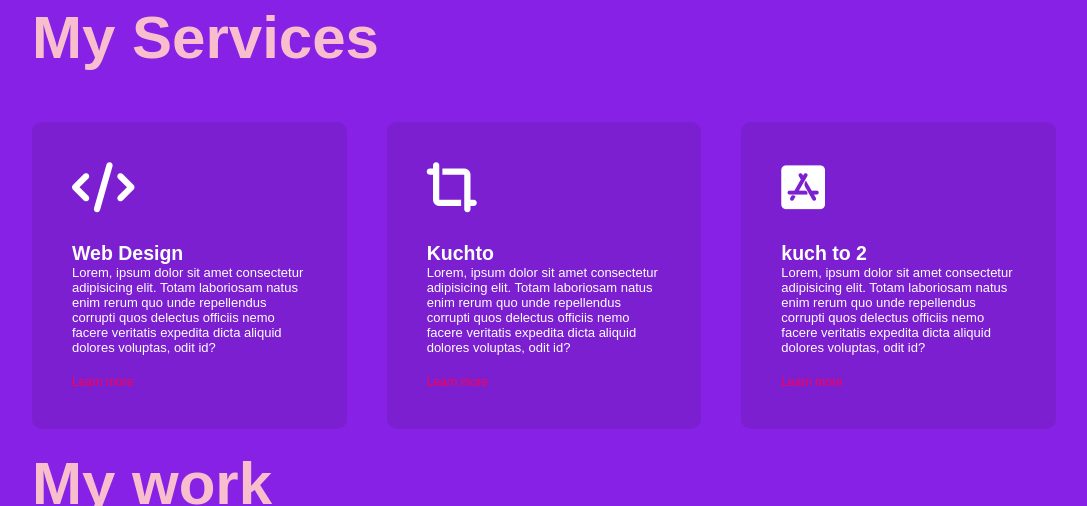
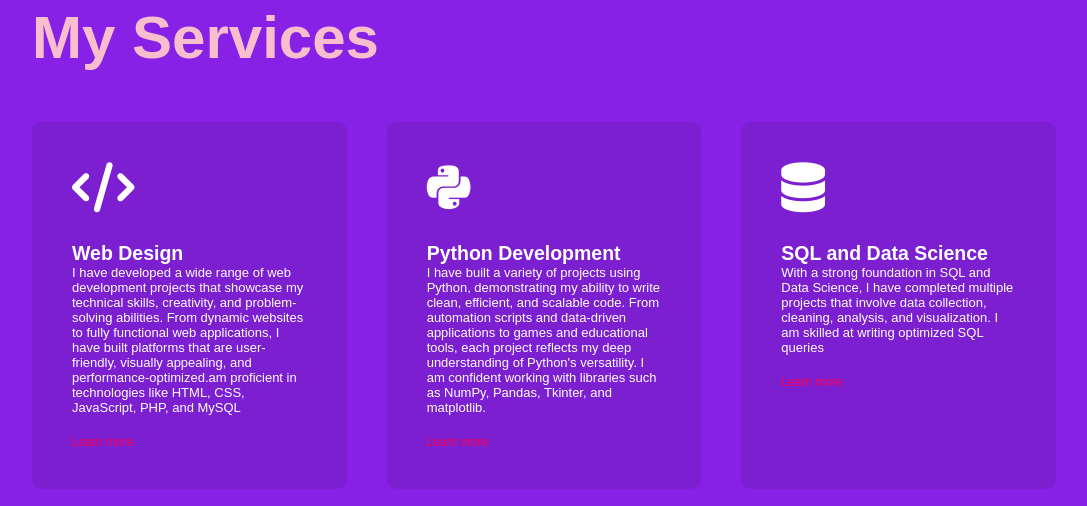
Before and after one commit to its-rosh/Portfolio, a plain HTML site: page index.html in a window 1280 px wide. Shown: the part 1385-1891 px from the top of the page, without its empty margins (96-1183 px from the left). Drawn offline with Linux system fonts and the light colour scheme.

Commit message:
More Updates

```diff
--- a/index.html
+++ b/index.html
@@ -25,7 +25,7 @@
             </nav>
             <div class="header-text">
                 <p>UI/UX Design</p>
-                <h1>Hi , I am <span>roshita</span><br>From India</h1>
+                <h1>Hi , I am <span>roshita</span><br>From Mumbai,India</h1>
             </div>
         </div>
     </div>
@@ -68,7 +68,7 @@ I love simplifying complex concepts and constantly strive to improve — whether
             <div class="tab-contents" id="education">
                 <ul>
                     <li><span>2025- currently</span><br>Master of Science (M.S.) Data Science<br>Thakur College - University Of Mumbai </li>
-                    <li><span>2025</span><br>Bachelor of Science (B.S.) Computer Science<br>(Final Percentile 9.55) Ratnam College - University Of Mumbai </li>
+                    <li><span>2025</span><br>Bachelor of Science (B.S.) Computer Science<br> Ratnam College - University Of Mumbai (Final Percentile 9.55) </li>
                     <li><span>2025</span><br>Data Science & Web Development<br>Apna College</li>
                 </ul>
             </div>
@@ -84,19 +84,19 @@ I love simplifying complex concepts and constantly strive to improve — whether
             <div>
                 <i class="fa-solid fa-code"></i>
                 <h2>Web Design</h2>
-                <p>Lorem, ipsum dolor sit amet consectetur adipisicing elit. Totam laboriosam natus enim rerum quo unde repellendus corrupti quos delectus officiis nemo facere veritatis expedita dicta aliquid dolores voluptas, odit id?</p>
+                <p>I have developed a wide range of web development projects that showcase my technical skills, creativity, and problem-solving abilities. From dynamic websites to fully functional web applications, I have built platforms that are user-friendly, visually appealing, and performance-optimized.am proficient in technologies like HTML, CSS, JavaScript, PHP, and MySQL</p>
                 <a href="#" >Learn more</a>
             </div>
             <div>
-                <i class="fa-solid fa-crop-simple"></i>
-                <h2>Kuchto</h2>
-                <p>Lorem, ipsum dolor sit amet consectetur adipisicing elit. Totam laboriosam natus enim rerum quo unde repellendus corrupti quos delectus officiis nemo facere veritatis expedita dicta aliquid dolores voluptas, odit id?</p>
+                <i class="fa-brands fa-python"></i>
+                <h2>Python Development</h2>
+                <p>I have built a variety of projects using Python, demonstrating my ability to write clean, efficient, and scalable code. From automation scripts and data-driven applications to games and educational tools, each project reflects my deep understanding of Python's versatility. I am confident working with libraries such as NumPy, Pandas, Tkinter, and matplotlib.</p>
                 <a href="#" >Learn more</a>
             </div>
             <div>
-                <i class="fa-brands fa-app-store-ios"></i>
-                <h2>kuch to 2</h2>
-                <p>Lorem, ipsum dolor sit amet consectetur adipisicing elit. Totam laboriosam natus enim rerum quo unde repellendus corrupti quos delectus officiis nemo facere veritatis expedita dicta aliquid dolores voluptas, odit id?</p>
+                <i class="fa-solid fa-database"></i>
+                <h2>SQL and Data Science</h2>
+                <p>With a strong foundation in SQL and Data Science, I have completed multiple projects that involve data collection, cleaning, analysis, and visualization. I am skilled at writing optimized SQL queries </p>
                 <a href="#" >Learn more</a>
             </div>
         </div>
@@ -144,6 +144,7 @@ property owners and agents, and seamlessly initiate rental or purchase transacti
                 <h1 class="sub-title">Contact me</h1>
                 <p><i class="fa-regular fa-paper-plane"></i> roshitajaiswal5mah@gmail.com</p>
                 <p><i class="fa-solid fa-phone"></i> 8591877857</p>
+                <p><i class="fa-solid fa-location"></i> Mumbai, Maharashtra</p>
                 <div class="socical-icons">
                     <a href="https://www.linkedin.com/in/roshita-ram-jaiswal/"><i class="fa-brands fa-linkedin"></i></a>
                     <a href="https://github.com/its-rosh"><i class="fa-brands fa-github"></i></a>
--- a/style.css
+++ b/style.css
@@ -327,7 +327,7 @@ nav .fa-solid{
 }
 @media only screen and (max-width:600px){
     #header{
-        background-image: url(images/2.png);
+        background-image: url(11.png);
     }
     .header-text{
         margin-top: 100%;
```
Also changed, not shown: 11.png (added), 1 other file.
